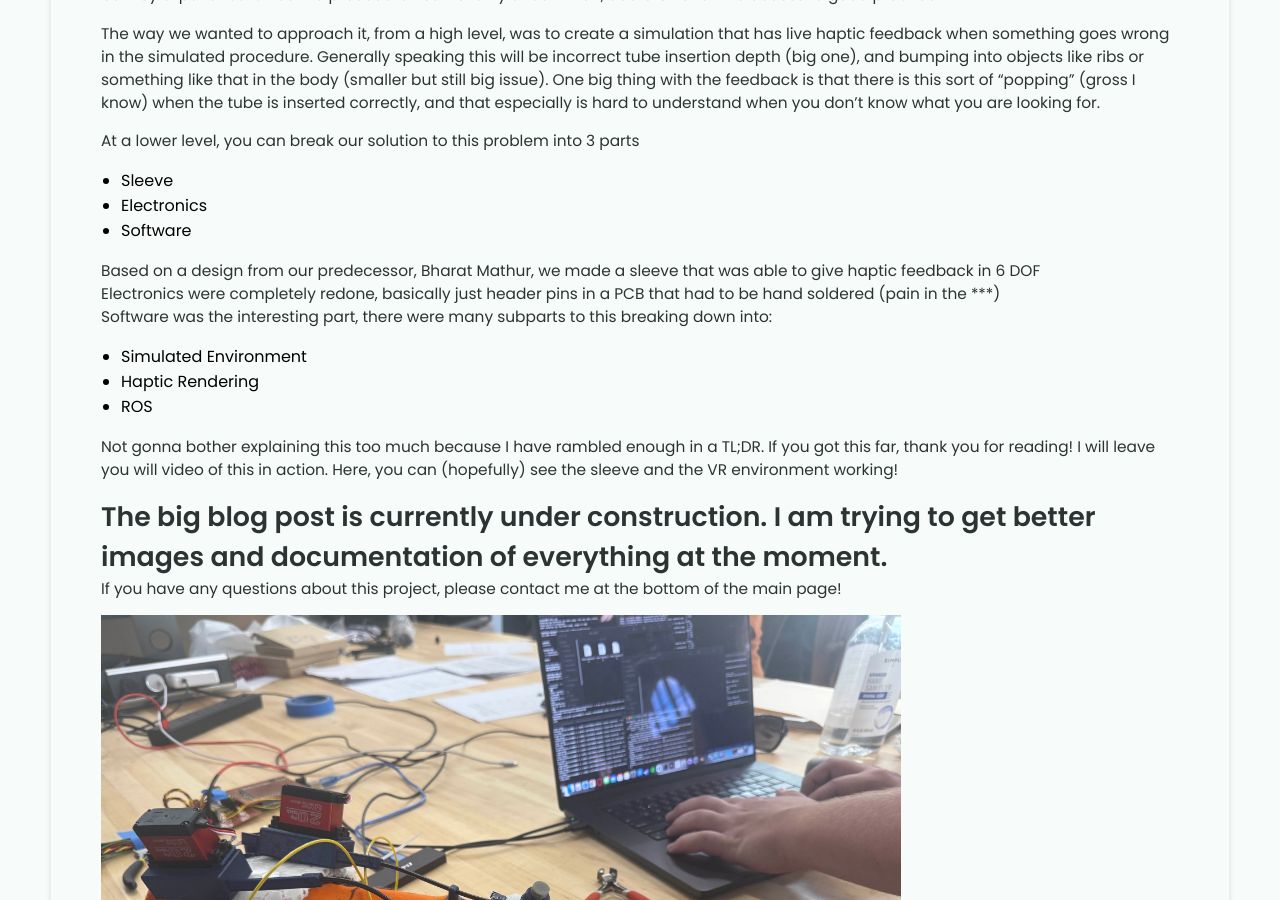
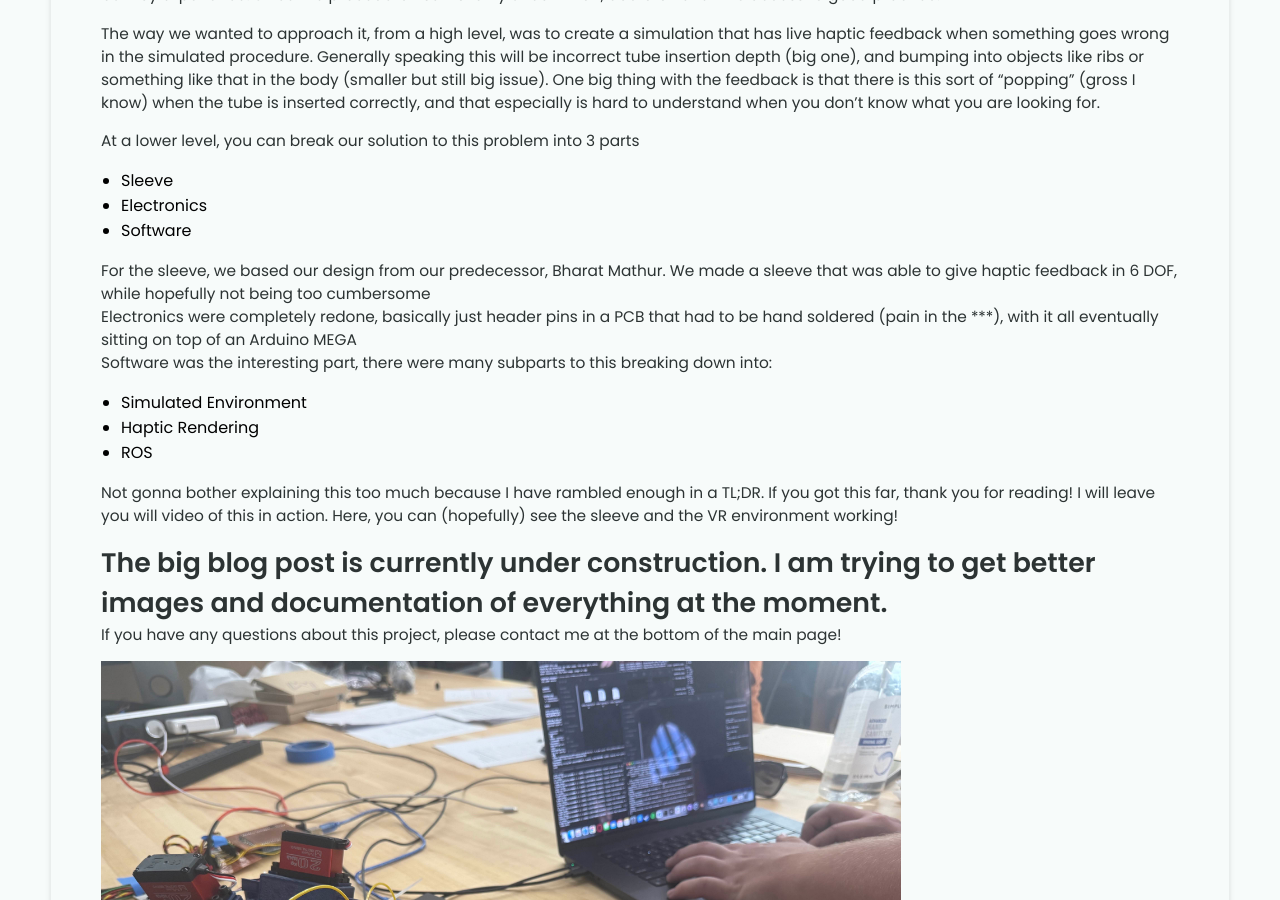
Before and after one commit to ShinKai001/goblin_Japanese, a Jekyll site: the page built from _projects/capstone-project/index.md, in a window 1280 px wide and 900 px high, scrolled down 1042 px. Built offline with Jekyll 4.4.1, drawn with Linux system fonts in a browser that asks for light colours.

Commit message:
Refine project description in index.md
Reworded the description of the sleeve design and electronics setup for clarity.

```diff
--- a/_projects/capstone-project/index.md
+++ b/_projects/capstone-project/index.md
@@ -28,8 +28,8 @@ At a lower level, you can break our solution to this problem into 3 parts
 - Electronics
 - Software
 
-Based on a design from our predecessor, Bharat Mathur, we made a sleeve that was able to give haptic feedback in 6 DOF <br>
-Electronics were completely redone, basically just header pins in a PCB that had to be hand soldered (pain in the ***) <br>
+For the sleeve, we based our design from our predecessor, Bharat Mathur. We made a sleeve that was able to give haptic feedback in 6 DOF, while hopefully not being too cumbersome <br>
+Electronics were completely redone, basically just header pins in a PCB that had to be hand soldered (pain in the ***), with it all eventually sitting on top of an Arduino MEGA <br>
 Software was the interesting part, there were many subparts to this breaking down into:
 - Simulated Environment
 - Haptic Rendering
```
